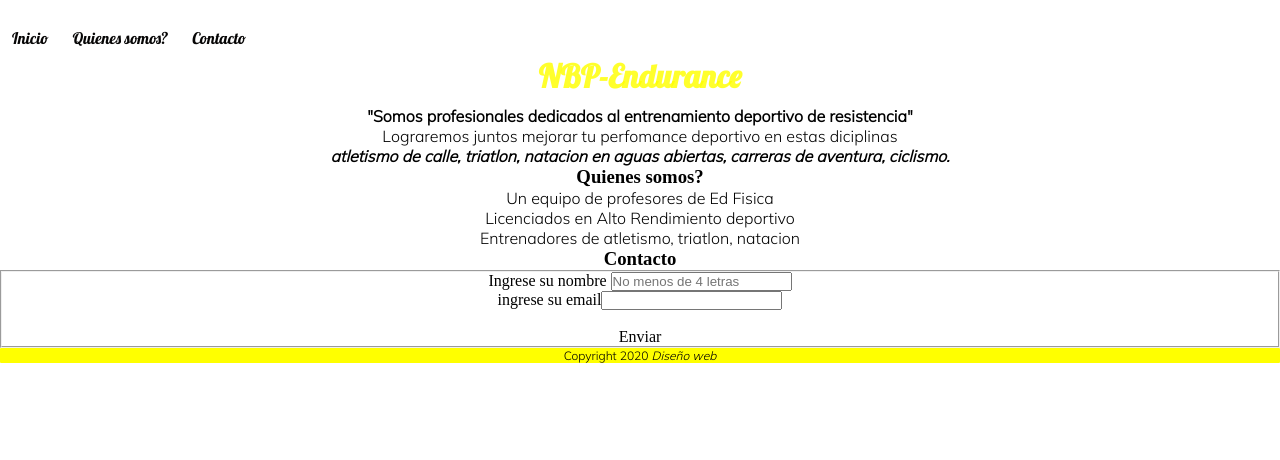
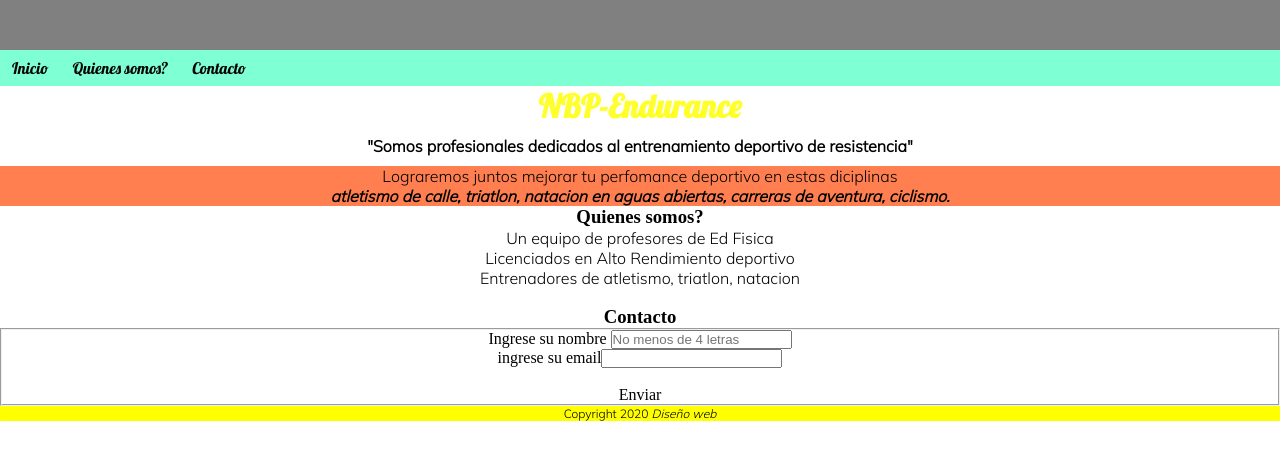
Before and after one commit to nadirbacapaunero/NBP-Endurance, a plain HTML site: page index.html in a window 1280 px wide. Drawn offline with Linux system fonts and the light colour scheme.

Commit message:
'agregando un poco de css'

```diff
--- a/estilos.css
+++ b/estilos.css
@@ -3,14 +3,16 @@ font-family: 'Lobster', cursive;
 font-family: 'Mulish', sans-serif;
 */
 
-*{ padding: 0;
-margin: 0;
-}
+* { padding: 0; margin: 0; list-style: none;}
+header {background-color: gray; width: 100%; height: 50px;position: relative;margin: auto;}
 .nav-menu ul {
-    list-style: none;
-    margin: 0;
+    position: relative;
+    width: auto;
+    margin: auto;
     padding: 0;
     overflow: hidden;
+    background-color: aquamarine;
+
 
   }
 
@@ -45,11 +47,13 @@ margin: 0;
   li a:focus:before {
     transform: scale(1);
   }
-
+ #top { position: relative;
+  width: auto; background-color: coral;margin-top: 10px;}
 p {font-family: 'Mulish', sans-serif;}
 
 body {
-    text-align: center; margin-top: 20px;
+    text-align: center;  position: relative;
+    width: auto;
 }
 
 h4 {
--- a/index.html
+++ b/index.html
@@ -13,6 +13,13 @@
     </head>
 
     <body>
+        <header>
+            <div id="logo"></div>
+
+            <div id="icono facebook"></div>
+            <div id="icono twitter"></div>
+            <div id="icono instagram"></div>
+        </header>
         <nav class="nav-menu">
             <ul>
 
@@ -20,20 +27,23 @@
                 <li><a href="#quienes somos">Quienes somos?</a></li>
                 <li><a href="#contacto">Contacto</a></li>
             </ul>
+
         </nav>
         <h1 style="font-family:'Lobster', 'cursive'; color: rgba(255, 255, 0, 0.829);">NBP-Endurance</h1>
         <h4>"Somos profesionales dedicados al entrenamiento deportivo de resistencia"</h4>
-        <main>
-            <header>
+
+        <div id="top"> <img src="" alt="" width="auto">
             <p id="home">Lograremos juntos mejorar tu perfomance deportivo en estas diciplinas<br>
                 <strong><em> atletismo de calle, triatlon, natacion en aguas abiertas, carreras de aventura,
                         ciclismo.</em>
                 </strong></p>
-            </header>
+        </div>
         <h3 id="quienes somos">Quienes somos?</h3>
         <p>Un equipo de profesores de Ed Fisica<br>
             Licenciados en Alto Rendimiento deportivo<br>
             Entrenadores de atletismo, triatlon, natacion</p>
+        <img src="" alt="" width="auto">
+        <img src="" alt="" width="auto">
         <h3 id="contacto">Contacto</h3>
         <form action="" method="POST">
             <fieldset id="datosP">
@@ -47,7 +57,7 @@
             </fieldset>
 
         </form>
-        </main>
+
     </body>
     <footer>Copyright 2020 <em>Diseño web</em></footer>
 
```
Lines whose indentation alone changed are shown as unchanged.
